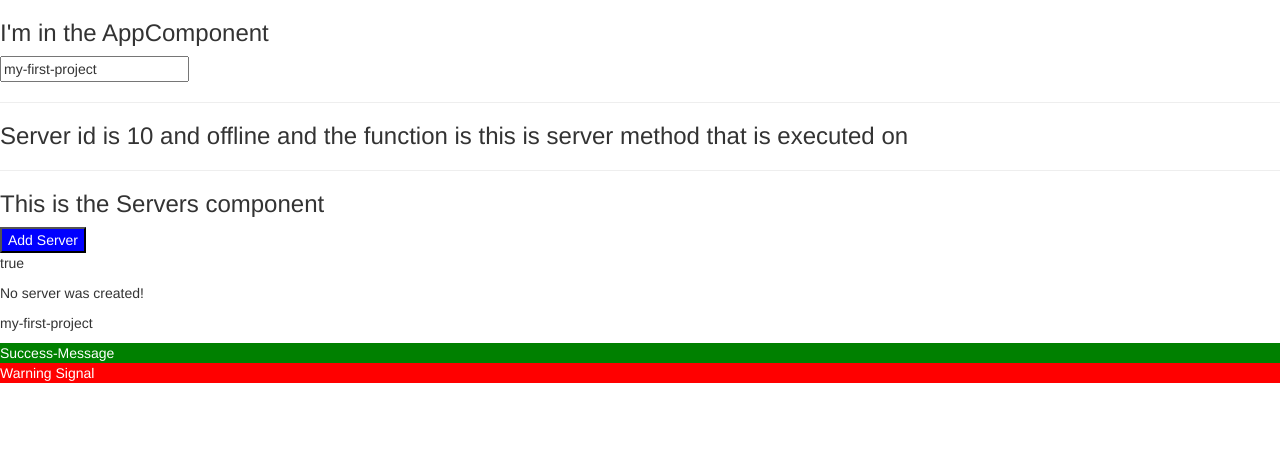
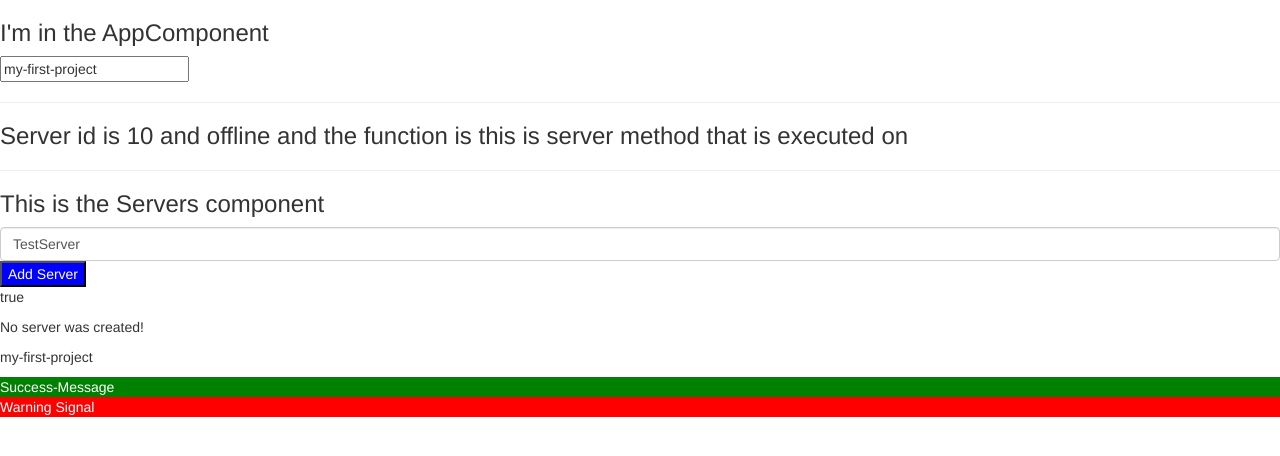
Before and after one commit to prajwalvishwamurthy/my-first-project, an Angular app: page / in a window 1280 px wide. Shown: the top 456 px of the page. Built offline with nearby package versions, Linux system fonts and the light colour scheme.

Commit message:
types of data binding is done this commit

```diff
--- a/src/app/servers/servers.component.html
+++ b/src/app/servers/servers.component.html
@@ -1,5 +1,8 @@
 <hr>
 <h3>This is the Servers component</h3>
+<!-- <input type="text" class="form-control" (input)="onUpdateServerName($event)"> -->
+<input type="text" class="form-control" [(ngModel)]="textInput"> <!-- this is two-data-binding here-->
+<!-- <p>{{textInput}}</p> -->
 <button class="addServerButton" (click)= "onCreateServer()" [disabled]="!allowNewServer">Add Server</button>
 <p [innerText]="allowNewServer"></p>
 <p>{{serverCreationStatus}}</p>
--- a/src/app/servers/servers.component.ts
+++ b/src/app/servers/servers.component.ts
@@ -7,7 +7,8 @@ import { Component, OnInit } from '@angular/core';
 })
 export class ServersComponent implements OnInit {
 allowNewServer = false;
-serverCreationStatus = 'No server was created!'
+serverCreationStatus = 'No server was created!';
+textInput = 'TestServer';
 constructor() {
   setTimeout(() => {
     this.allowNewServer = true;
@@ -15,6 +16,9 @@ constructor() {
 }
 ngOnInit(): void {}
 onCreateServer() {
-  this.serverCreationStatus ='Server was created!'
+  this.serverCreationStatus ='Server was created' + " " + this.textInput !;
+}
+onUpdateServerName(event : Event) {
+  this.textInput = (<HTMLInputElement>event.target).value;
 }
 }
```
